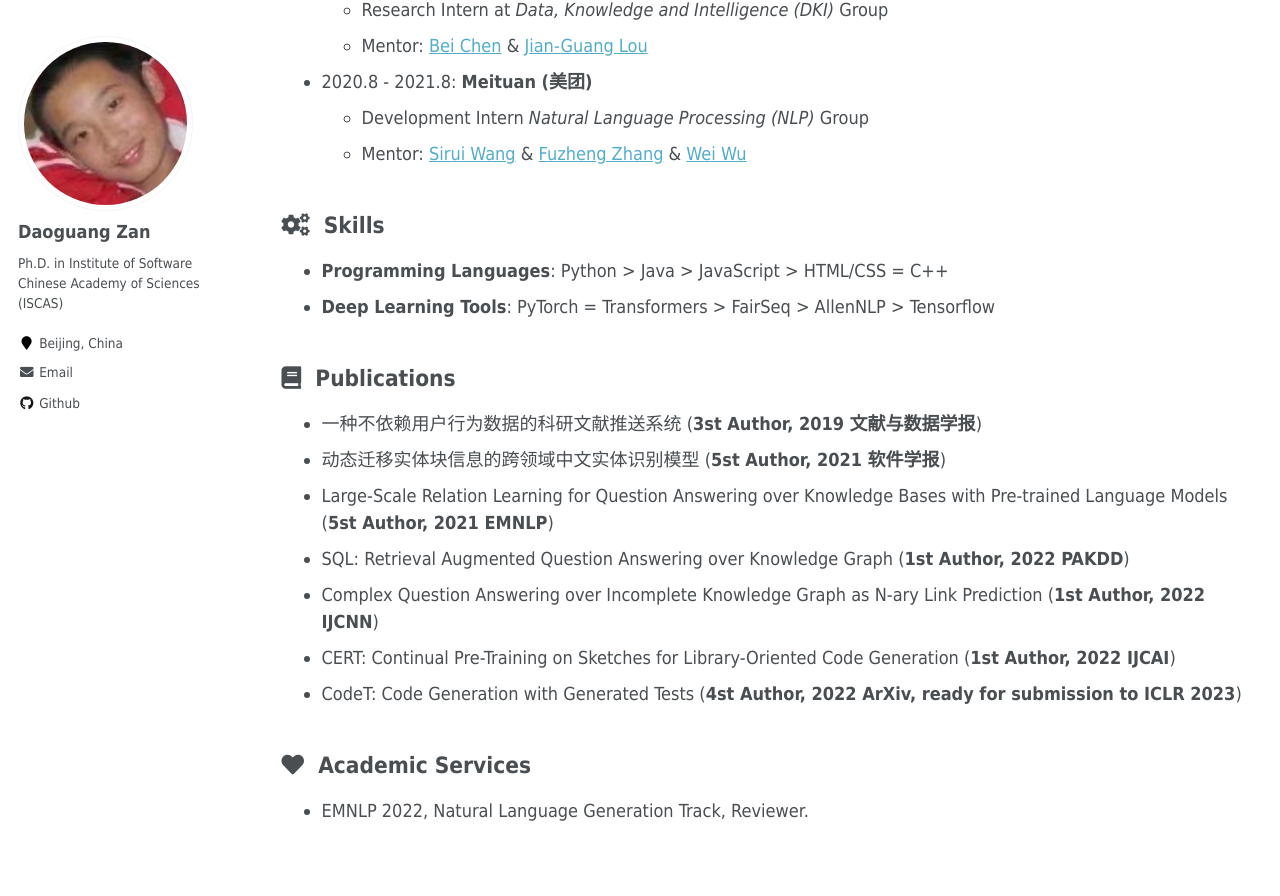
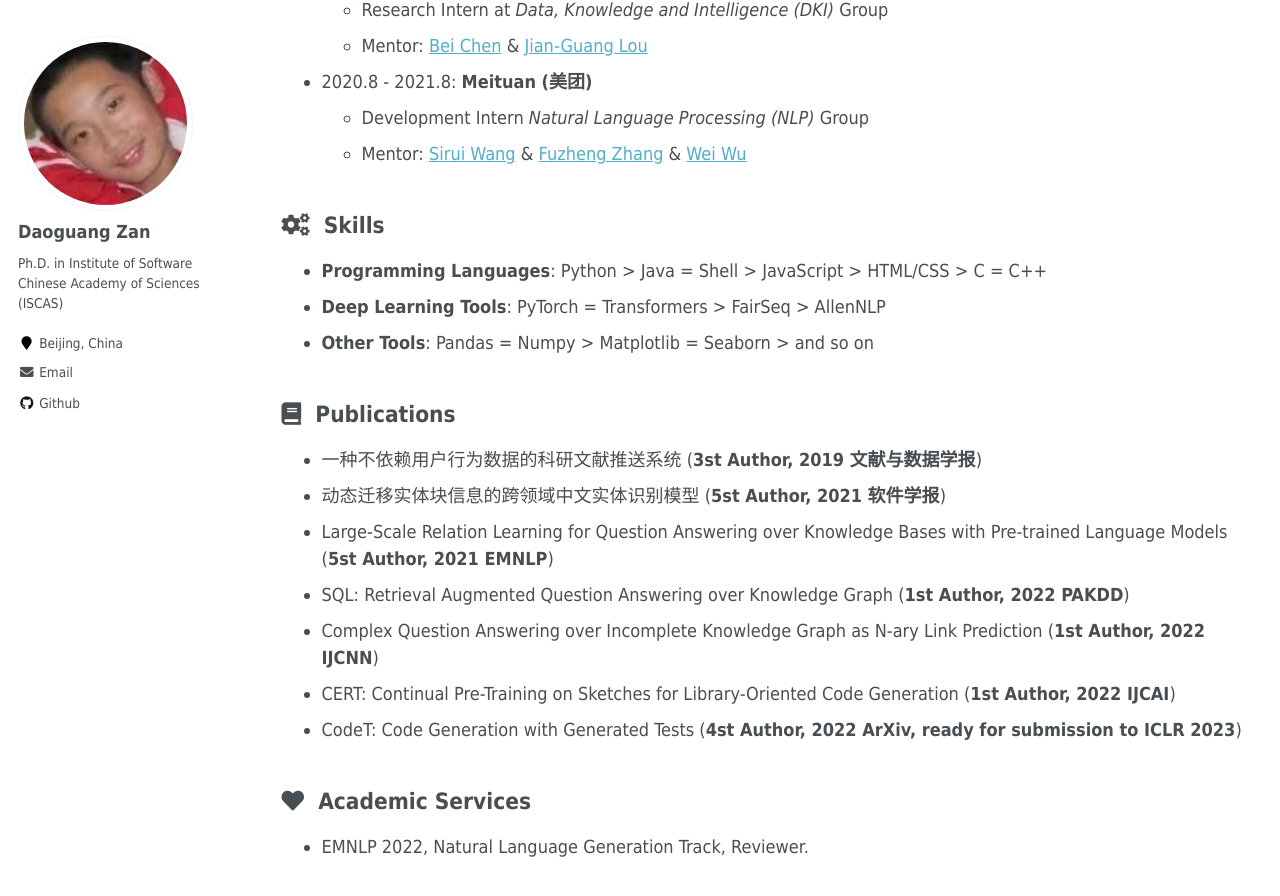
Before and after one commit to zandaoguang-iscas/daoguang.github.io, a Jekyll site: the page built from _pages/cv.md, in a window 1280 px wide and 900 px high, scrolled down 557 px. Shown: the top 896 px of the window. Built offline with Jekyll 4.4.1, drawn with Linux system fonts in a browser that asks for light colours.

Commit message:
Update cv.md

```diff
--- a/_pages/cv.md
+++ b/_pages/cv.md
@@ -30,8 +30,9 @@ redirect_from:
 
 ## <i class="fa fa-ft fa-cogs"></i>&nbsp;&nbsp;Skills
 
-* **Programming Languages**: Python > Java > JavaScript > HTML/CSS = C++
-* **Deep Learning Tools**:  PyTorch = Transformers > FairSeq > AllenNLP > Tensorflow
+* **Programming Languages**: Python > Java = Shell > JavaScript > HTML/CSS > C = C++
+* **Deep Learning Tools**:  PyTorch = Transformers > FairSeq > AllenNLP
+* **Other Tools**: Pandas = Numpy > Matplotlib = Seaborn > and so on
 
 ## <i class="fa fa-ft fa-book"></i>&nbsp;&nbsp;Publications
 
```
